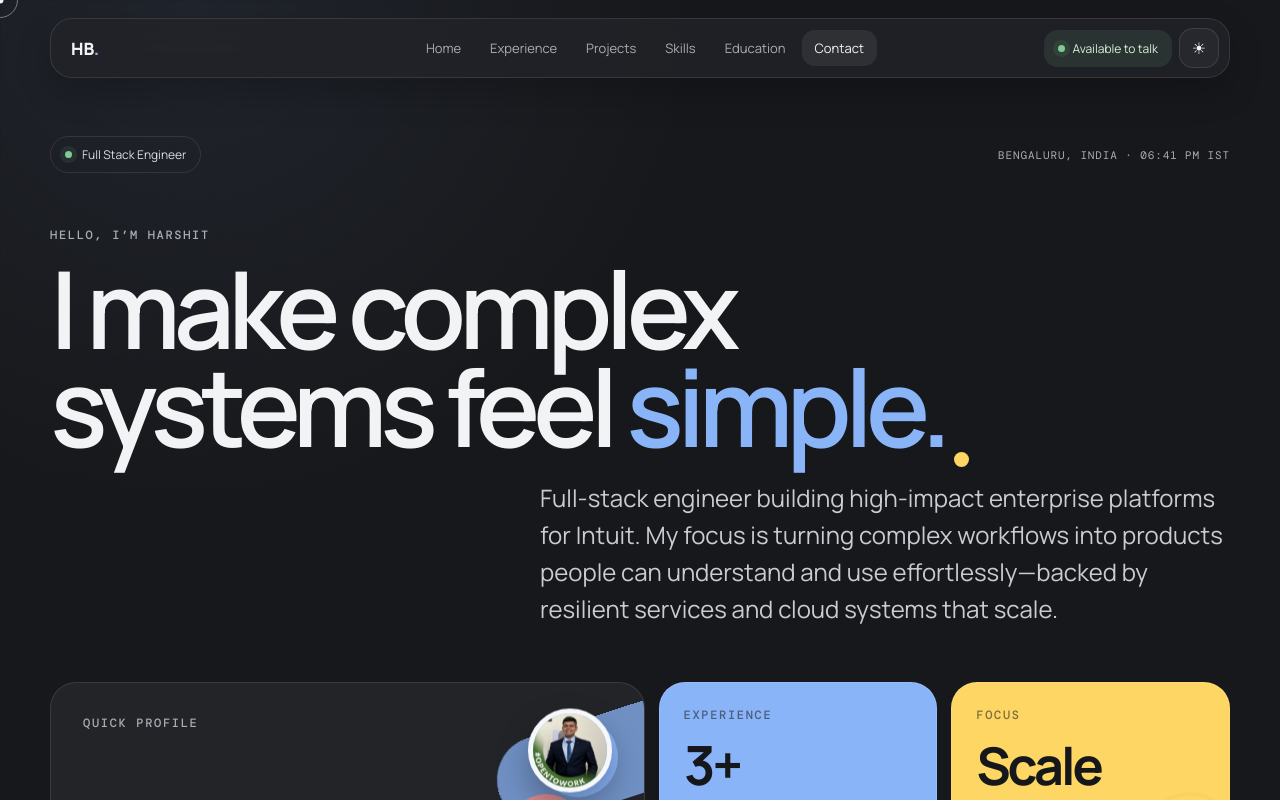
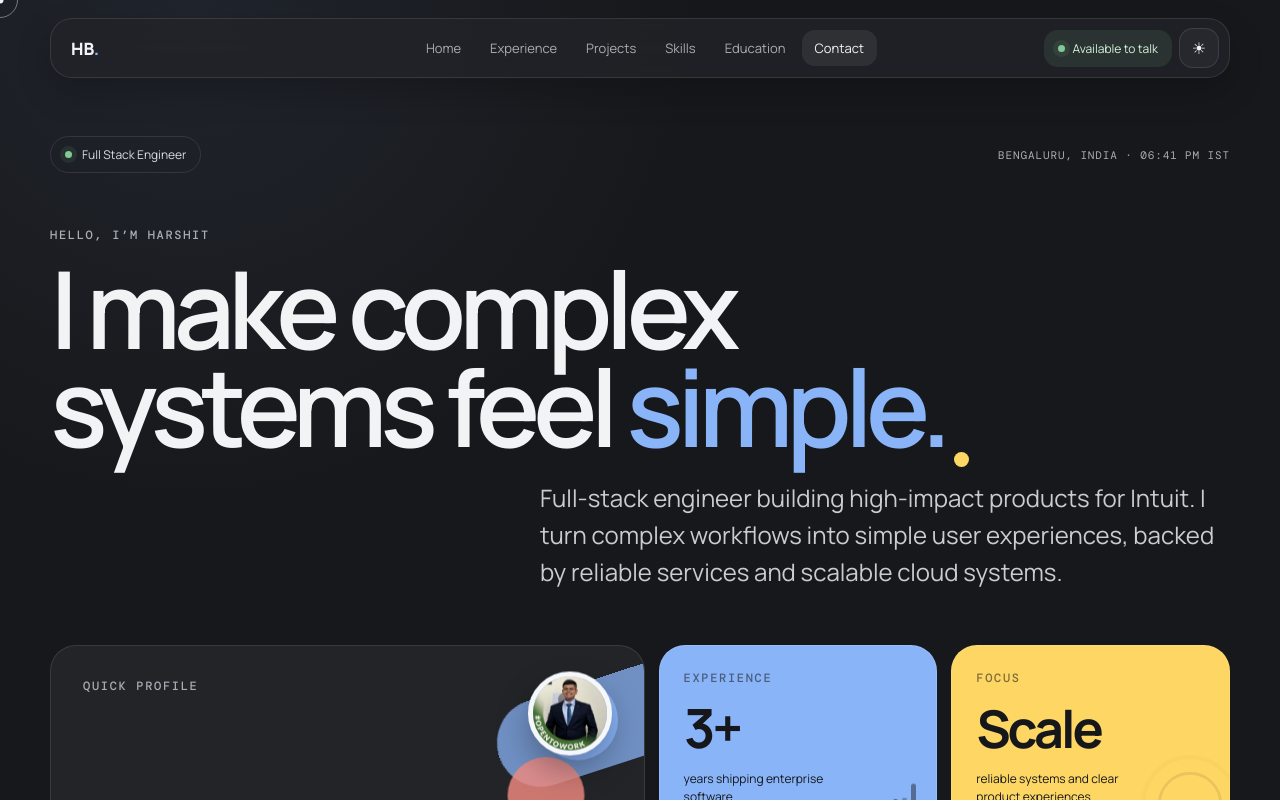
Before and after one commit to Harshit0820/Harshit_Bhatia, a React (Vite) app: page / in a window 1280 px wide. Shown: the top 800 px of the page. Built offline with nearby package versions, Linux system fonts and the light colour scheme.

Commit message:
Update App.jsx

```diff
--- a/src/App.jsx
+++ b/src/App.jsx
@@ -688,9 +688,9 @@ function App() {
               systems feel <span className="accent-word">simple.</span>
             </h1>
             <p className="hero__intro">
-              Full-stack engineer building high-impact enterprise platforms for Intuit.
-              My focus is turning complex workflows into products people can understand
-              and use effortlessly—backed by resilient services and cloud systems that scale.
+              Full-stack engineer building high-impact products for Intuit. I turn complex
+              workflows into simple user experiences, backed by reliable services and scalable
+              cloud systems.
             </p>
           </div>
 
```
